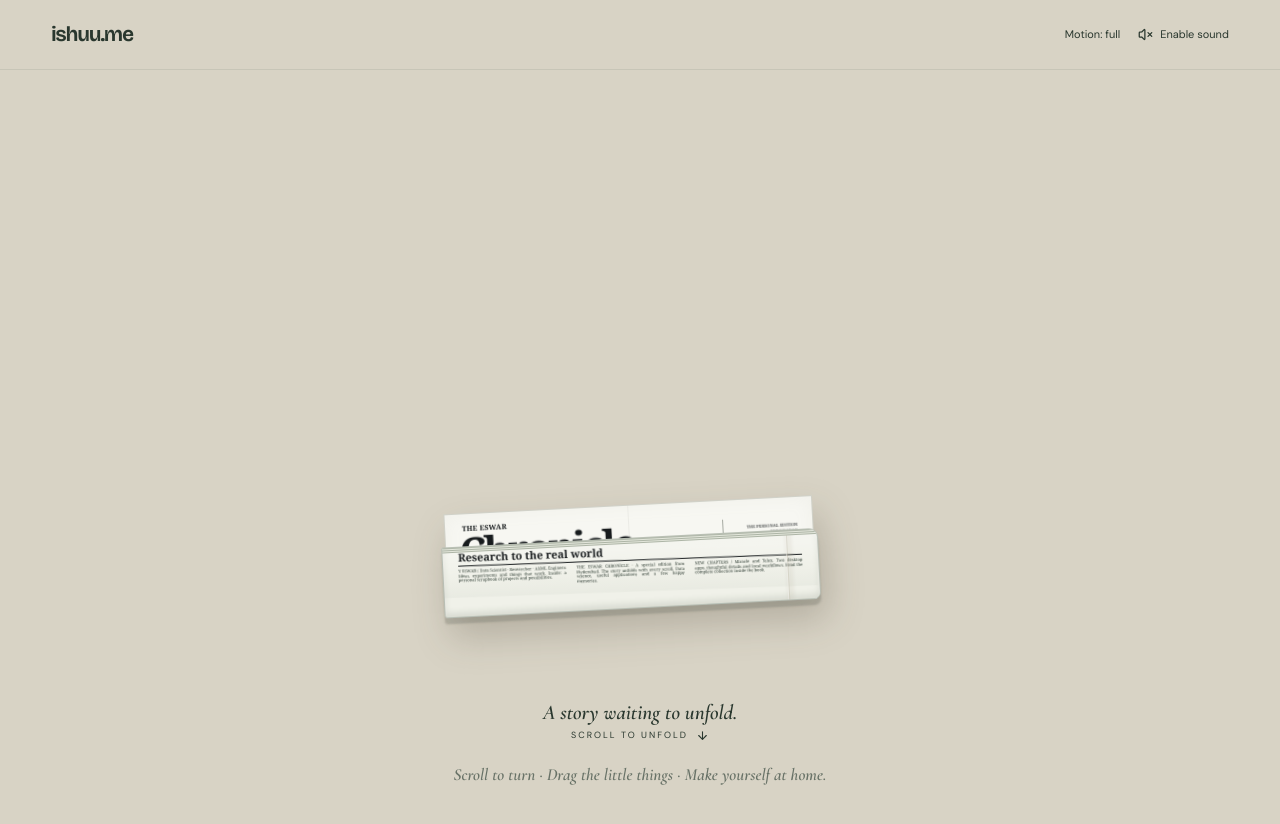
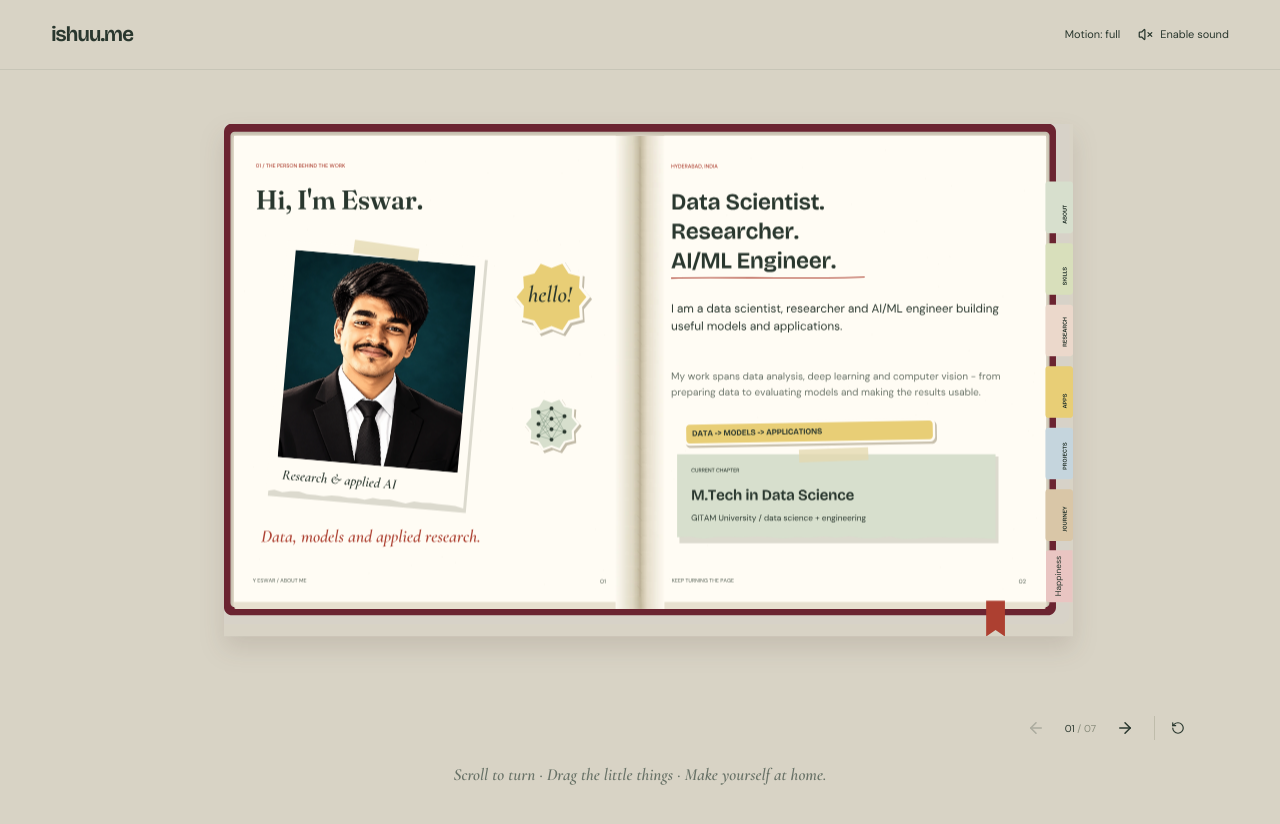
Before and after one commit to ishuu9837/crypton, a Next.js app: page / in a window 1280 px wide. Shown: the top 824 px of the page. Built offline with nearby package versions, Linux system fonts and the light colour scheme.

Commit message:
Open directly to the portfolio book

```diff
--- a/app/scrapbook/experience.tsx
+++ b/app/scrapbook/experience.tsx
@@ -2,20 +2,17 @@
 import { useEffect, useRef, useState } from 'react';
 import gsap from 'gsap';
 import { ScrollTrigger } from 'gsap/ScrollTrigger';
-import { ArrowDown, ArrowLeft, ArrowRight, RotateCcw, Volume2, VolumeX } from 'lucide-react';
+import { ArrowLeft, ArrowRight, RotateCcw, Volume2, VolumeX } from 'lucide-react';
 import { BookPage } from './pages';
 import { type Positions } from './draggable';
-import { ApprovedCover } from './approved-design';
 import { PaperAudio } from './paper-audio';
 import { chapters } from './content';
-import { pageState, layoutPosition, scrollUnits, scrollFraction, paperOffset, stageLayout } from './scene-state.mjs';
-import { Newspaper } from './newspaper';
+import { pageState, layoutPosition, scrollUnits, scrollFraction, stageLayout } from './scene-state.mjs';
 import './scrapbook.css';
-const clamp=(v:number)=>Math.min(1,Math.max(0,v));
 export default function ScrapbookExperience(){
-  const root=useRef<HTMLDivElement>(null),scene=useRef<HTMLDivElement>(null),stageArea=useRef<HTMLDivElement>(null),paper=useRef<HTMLDivElement>(null),sheet=useRef<HTMLDivElement>(null),roller=useRef<HTMLDivElement>(null),book=useRef<HTMLDivElement>(null),cover=useRef<HTMLDivElement>(null),flipper=useRef<HTMLDivElement>(null),bookPrint=useRef<HTMLDivElement>(null),positions=useRef<Positions>({}),audio=useRef<PaperAudio|null>(null),dragging=useRef(false),progress=useRef(0),go=useRef<(v:number,instant?:boolean)=>void>(()=>{});
-  const snapTrigger=useRef<ScrollTrigger|null>(null),previousLayout=useRef<boolean|null>(null),arrived=useRef(false);
-  const [mobile,setMobile]=useState(false),[reduced,setReduced]=useState(false),[frame,setFrame]=useState(0),[phase,setPhase]=useState('newspaper'),[sound,setSound]=useState(false),[reset,setReset]=useState(0),[ready,setReady]=useState(false);
+  const root=useRef<HTMLDivElement>(null),scene=useRef<HTMLDivElement>(null),stageArea=useRef<HTMLDivElement>(null),book=useRef<HTMLDivElement>(null),flipper=useRef<HTMLDivElement>(null),positions=useRef<Positions>({}),audio=useRef<PaperAudio|null>(null),dragging=useRef(false),progress=useRef(4),go=useRef<(v:number,instant?:boolean)=>void>(()=>{});
+  const snapTrigger=useRef<ScrollTrigger|null>(null),previousLayout=useRef<boolean|null>(null);
+  const [mobile,setMobile]=useState(false),[reduced,setReduced]=useState(false),[frame,setFrame]=useState(0),[sound,setSound]=useState(false),[reset,setReset]=useState(0),[ready,setReady]=useState(false);
   const frames=mobile?14:7,pageFrame=Math.min(frame,frames-1),chapter=mobile?Math.floor(pageFrame/2):pageFrame;
   useEffect(()=>{const small=matchMedia('(max-width: 700px), (max-width: 950px) and (pointer: coarse)'),motion=matchMedia('(prefers-reduced-motion: reduce)');const update=()=>{setMobile(small.matches);setReduced(motion.matches);};update();small.addEventListener('change',update);motion.addEventListener('change',update);audio.current=new PaperAudio();setReady(true);return()=>{small.removeEventListener('change',update);motion.removeEventListener('change',update);audio.current?.close();};},[]);
   useEffect(()=>{
@@ -24,48 +21,26 @@ export default function ScrapbookExperience(){
     const oldLayout=previousLayout.current;
     const resizedTarget=oldLayout!==null&&oldLayout!==mobile?layoutPosition(progress.current,oldLayout,mobile):null;
     previousLayout.current=mobile;
-    const total=4+frames-1+.35;let current=-1,last=0,lastPhase='',lastTurn='';
+    const total=4+frames-1+.35;let current=-1,last=4,lastTurn='';
     const ctx=gsap.context(()=>{
-      if(!reduced&&!arrived.current){arrived.current=true;gsap.fromTo('.sb-news-arrival',{y:-innerHeight},{y:0,duration:1.1,ease:'power3.out'});}
       const measure=()=>{
         const area=stageArea.current!.getBoundingClientRect();
         const size=stageLayout(area.width,area.height,mobile);
         // Explicit dimensions avoid WebKit's percentage-height/intrinsic SVG cycle.
         gsap.set(book.current,{width:size.bookWidth,height:size.bookHeight,xPercent:-50,yPercent:-50});
-        gsap.set(paper.current,{width:size.paperWidth,xPercent:-50,yPercent:-50});
-        gsap.set(sheet.current,{height:size.paperHeight,minHeight:0});
+        gsap.set(book.current,{x:0,y:0,scale:1,rotation:0,opacity:1,visibility:'visible'});
       };
       measure();
-      const proxy={value:0};
-      let anchor={x:0,y:100,scale:.3};
+      const proxy={value:4};
       const render=()=>{
         if(dragging.current)return;
         const v=proxy.value;progress.current=v;
-        const nextPhase=v<1.85?'newspaper':v<3.65?'transition':'book';
-        if(lastPhase!==nextPhase){lastPhase=nextPhase;setPhase(nextPhase);}
-        const open=clamp(v/1.35),flight=clamp((v-1.85)/1.05),opening=clamp((v-2.95)/.7),reading=clamp((v-3.7)/.3);
-        const eased=flight*flight*(3-2*flight);
-        const stage=scene.current!,bw=book.current!.offsetWidth;
-        const ph=sheet.current!.offsetHeight;
-        if(flight===0 && open>.99 && bookPrint.current){
-          const r=bookPrint.current.getBoundingClientRect();
-          const surface=stageArea.current!.getBoundingClientRect();
-          anchor={x:r.left+r.width/2-(surface.left+surface.width/2),y:r.top+r.height/2-(surface.top+surface.height/2),scale:r.width/(mobile?bw*.961:bw*.4805)};
-        }
-        const startScale=anchor.scale;
-        const coverOffset=mobile?-bw*.0195:bw*.24025;
-        const startX=anchor.x-coverOffset*startScale;
-        gsap.set(paper.current,{opacity:1-clamp((flight-.45)/.55),y:paperOffset(open,ph),rotation:reduced?0:-3*(1-open),visibility:flight===1?'hidden':'visible'});
-        gsap.set(sheet.current,{clipPath:`inset(0 0 ${(1-open)*78}% 0)`,rotationX:reduced?0:(1-open)*7});
-        gsap.set(roller.current,{y:(.22+.78*open)*ph,rotationX:reduced?0:-open*100,opacity:1-clamp((open-.65)/.25)});
-        gsap.set(bookPrint.current,{opacity:1-clamp(flight*5)});
-        gsap.set(book.current,{x:startX*(1-eased)+-coverOffset*(1-opening)*eased,y:anchor.y*(1-eased),scale:startScale+(1-startScale)*eased,rotation:reduced?0:-2*(1-eased),opacity:clamp(flight*8),visibility:flight===0?'hidden':'visible'});
-        gsap.set(cover.current,{rotationY:reduced?0:-180*opening,opacity:1-clamp((opening-.87)/.13),visibility:opening===1?'hidden':'visible'});
+        const stage=scene.current!;
         const {index,fraction}=pageState(v,frames);
         if(current!==index){current=index;setFrame(index);}
         const turning=fraction>.002;
-        stage.style.setProperty('--book-open',String(clamp(opening*5)));
-        stage.style.setProperty('--turn',String(fraction));stage.style.setProperty('--reading',String(reading));
+        stage.style.setProperty('--book-open','1');
+        stage.style.setProperty('--turn',String(fraction));stage.style.setProperty('--reading','1');
         stage.dataset.turning=turning?'true':'false';
         if(flipper.current){
           gsap.set(flipper.current,{rotationY:reduced?0:-180*fraction,opacity:turning?(reduced?1-fraction:1):0,visibility:turning?'visible':'hidden'});
@@ -77,8 +52,7 @@ export default function ScrapbookExperience(){
         if(!turning)lastTurn='';last=v;
       };
       const tween=gsap.timeline({scrollTrigger:{trigger:root.current,start:'top top',end:'bottom bottom',scrub:reduced?true:.18,invalidateOnRefresh:true,onRefresh:()=>{measure();render();}}})
-        .fromTo(proxy,{value:0},{value:4,duration:2.5,ease:'none',onUpdate:render})
-        .fromTo(proxy,{value:4},{value:total,duration:(frames-1+.35)*.85,ease:'none',immediateRender:false,onUpdate:render});
+        .fromTo(proxy,{value:4},{value:total,duration:(frames-1+.35)*.85,ease:'none',onUpdate:render});
       snapTrigger.current=tween.scrollTrigger;
       go.current=(value,instant=false)=>{const height=root.current!.offsetHeight-innerHeight;window.scrollTo({top:root.current!.offsetTop+scrollFraction(value,frames)*height,behavior:reduced||instant?'instant':'smooth'});};
       if(resizedTarget!==null&&resizedTarget>=4)go.current(resizedTarget,true);
@@ -94,24 +68,22 @@ export default function ScrapbookExperience(){
   const pages=(index:number,replica=false)=>mobile?<BookPage number={index} positions={positions} replica={replica} onDrag={drag}/>:<><BookPage number={index*2} positions={positions} replica={replica} onDrag={drag}/><BookPage number={index*2+1} positions={positions} replica={replica} onDrag={drag}/></>;
   return <main className="scrapbook-experience" ref={root} style={{height:`${(1+scrollUnits(frames))*100}svh`}}>
     <a className="sb-skip" href="#book-controls" onClick={e=>{e.preventDefault();go.current(4);}}>Skip to portfolio</a>
-    <div className="sb-scene" ref={scene} data-phase={phase} data-layout={mobile?'single':'spread'} data-design-revision="safari-08">
+    <div className="sb-scene" ref={scene} data-phase="book" data-layout={mobile?'single':'spread'} data-design-revision="book-09">
       <header className="sb-topbar"><a href="/" className="sb-wordmark">ishuu.me</a><div className="sb-top-actions"><button onClick={()=>setReduced(!reduced)} aria-pressed={reduced}>{reduced?'Motion: quiet':'Motion: full'}</button><button onClick={unlock} aria-label={sound?'Mute page sounds':'Enable page sounds'} aria-pressed={sound}>{sound?<Volume2 size={15}/>:<VolumeX size={15}/>}<span>{sound?'Sound on':'Enable sound'}</span></button></div></header>
       <div className="sb-stage" ref={stageArea}>
-      <div className="sb-newspaper" ref={paper}><Newspaper sheetRef={sheet} foldRef={roller} bookPrintRef={bookPrint} onEnter={()=>go.current(4)}/></div>
-      <div className="sb-book-world" ref={book} aria-label="Interactive portfolio scrapbook" aria-hidden={phase!=='book'} inert={phase!=='book'}>
+      <div className="sb-book-world" ref={book} aria-label="Interactive portfolio scrapbook">
         <img className="sb-approved-binding" src="/scrapbook/design/book-frame.svg" alt="" draggable="false"/>
         <nav className="sb-edge-tabs" aria-label="Scrapbook tabs">{chapters.map((title,i)=><button key={title} style={{top:`${(78+i*105)/806*100}%`}} aria-current={chapter===i?'page':undefined} onClick={()=>go.current(4+i*(mobile?2:1))}>{title}</button>)}</nav>
 
         <div className="sb-book-inner" key={`${mobile}-${reset}`}>
-          <div className="sb-spread sb-base" inert={phase!=='book'}>{pages(pageFrame)}</div>
+          <div className="sb-spread sb-base">{pages(pageFrame)}</div>
           {pageFrame<frames-1&&<div className="sb-spread sb-reveal" aria-hidden="true" inert><BookPage number={mobile?pageFrame+1:(pageFrame+1)*2+1} positions={positions} replica/></div>}
           {pageFrame<frames-1&&<div className="sb-flipper" ref={flipper} aria-hidden="true" inert><div className="sb-flip-front"><BookPage number={mobile?pageFrame:pageFrame*2+1} positions={positions} replica/></div><div className="sb-flip-back"><BookPage number={mobile?pageFrame+1:(pageFrame+1)*2} positions={positions} replica/></div></div>}
         </div>
-        <div className="sb-cover sb-approved-cover" ref={cover} data-page="cover"><ApprovedCover positions={positions} onDrag={drag}/></div>
+
       </div>
       </div>
-      <div className="sb-controls" id="book-controls"><div className="sb-intro-hint" hidden={phase==='book'}><span>{phase==='transition'?'The photograph becomes the book.':'A story waiting to unfold.'}</span><p>Scroll to {phase==='transition'?'open the book':'unfold'} <ArrowDown size={13}/></p></div>
-        <div className="sb-book-controls" hidden={phase!=='book'}><div className="sb-navigation"><button aria-label="Previous page" disabled={pageFrame===0} onClick={()=>go.current(4+pageFrame-1)}><ArrowLeft size={18}/></button><span aria-live="polite">{String(pageFrame+1).padStart(2,'0')} <i>/ {String(frames).padStart(2,'0')}</i></span><button aria-label="Next page" disabled={pageFrame===frames-1} onClick={()=>go.current(4+pageFrame+1)}><ArrowRight size={18}/></button><button className="sb-reset" onClick={()=>{positions.current={};setReset(v=>v+1);}} title="Reset all sticker positions" aria-label="Reset sticker positions"><RotateCcw size={14}/></button></div></div>
+      <div className="sb-controls" id="book-controls"><div className="sb-book-controls"><div className="sb-navigation"><button aria-label="Previous page" disabled={pageFrame===0} onClick={()=>go.current(4+pageFrame-1)}><ArrowLeft size={18}/></button><span aria-live="polite">{String(pageFrame+1).padStart(2,'0')} <i>/ {String(frames).padStart(2,'0')}</i></span><button aria-label="Next page" disabled={pageFrame===frames-1} onClick={()=>go.current(4+pageFrame+1)}><ArrowRight size={18}/></button><button className="sb-reset" onClick={()=>{positions.current={};setReset(v=>v+1);}} title="Reset all sticker positions" aria-label="Reset sticker positions"><RotateCcw size={14}/></button></div></div>
       </div><span className="sb-desk-caption">Scroll to turn · Drag the little things · Make yourself at home.</span>
     </div>
     <noscript><div className="sb-noscript"><h1>Y Eswar — Data Scientist, Researcher & AI/ML Engineer</h1><p>This interactive book uses JavaScript. You can also read my résumé and project notes.</p><a href="/resume/">Read résumé →</a><a href="/research/">Explore research →</a></div></noscript>
--- a/app/scrapbook/scene-state.mjs
+++ b/app/scrapbook/scene-state.mjs
@@ -6,10 +6,10 @@ export function pageState(position, frames) {
   const index=Math.min(frames-1,Math.floor(page+.2+1e-9));
   return {index,fraction:index===frames-1?0:clamp((page-index-.2)/.6)};
 }
-export function scrollUnits(frames){return 2.5+(frames-1+.35)*.85;}
+export function scrollUnits(frames){return (frames-1+.35)*.85;}
 export function scrollFraction(position,frames){
   const value=Math.max(0,Math.min(4+frames-1+.35,position));
-  return (value<=4?value/4*2.5:2.5+(value-4)*.85)/scrollUnits(frames);
+  return Math.max(0,(value-4)*.85)/scrollUnits(frames);
 }
 export function boundedDelta(delta, min, max) {
   // Oversized paper should still move predictably instead of jumping on touch.
--- a/app/scrapbook/scrapbook.css
+++ b/app/scrapbook/scrapbook.css
@@ -175,3 +175,6 @@
 .sb-book-world,.sb-book-inner{transform-style:flat}
 .sb-base,.sb-reveal{transform:translateZ(0)}
 .sb-approved-paper{transform:translateZ(0);-webkit-backface-visibility:hidden;backface-visibility:hidden}
+/* The portfolio opens directly to its first page. */
+.sb-scene[data-phase=book]{--book-open:1;--reading:1}
+@media(max-width:700px){.sb-navigation button{min-width:44px;min-height:44px}.sb-top-actions button{min-height:44px}.sb-navigation{gap:14px}}
```
Also changed, not shown: 1 other file (tests, documents, lock files or other folders).
